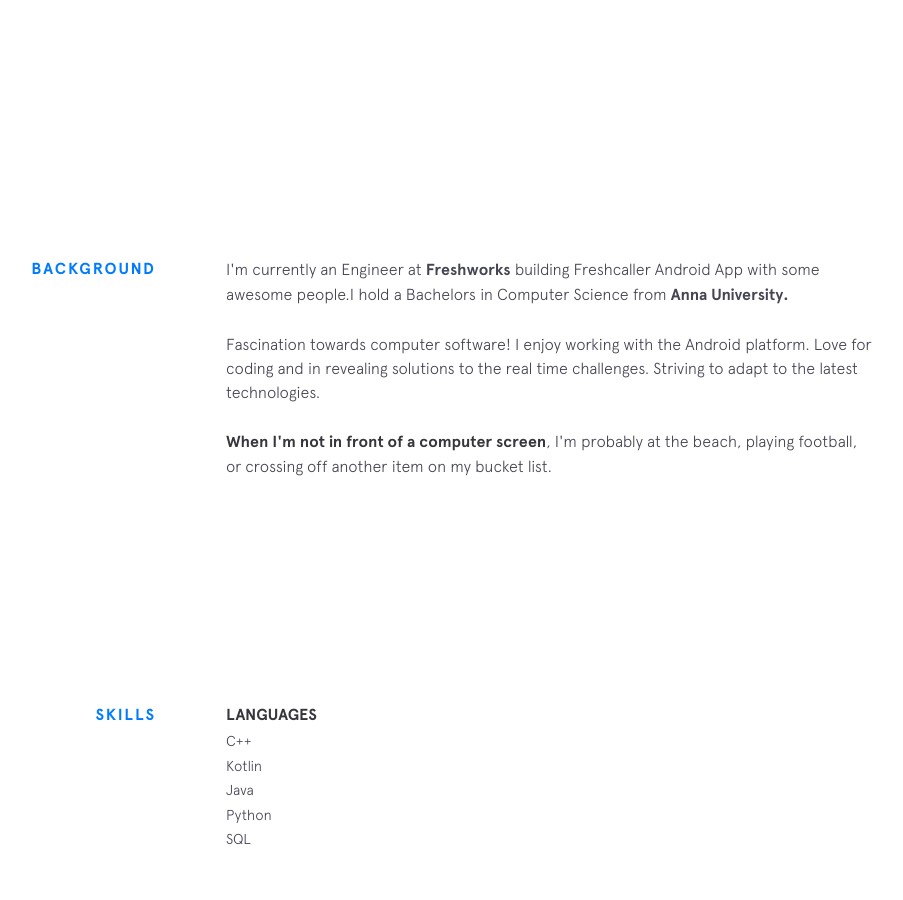
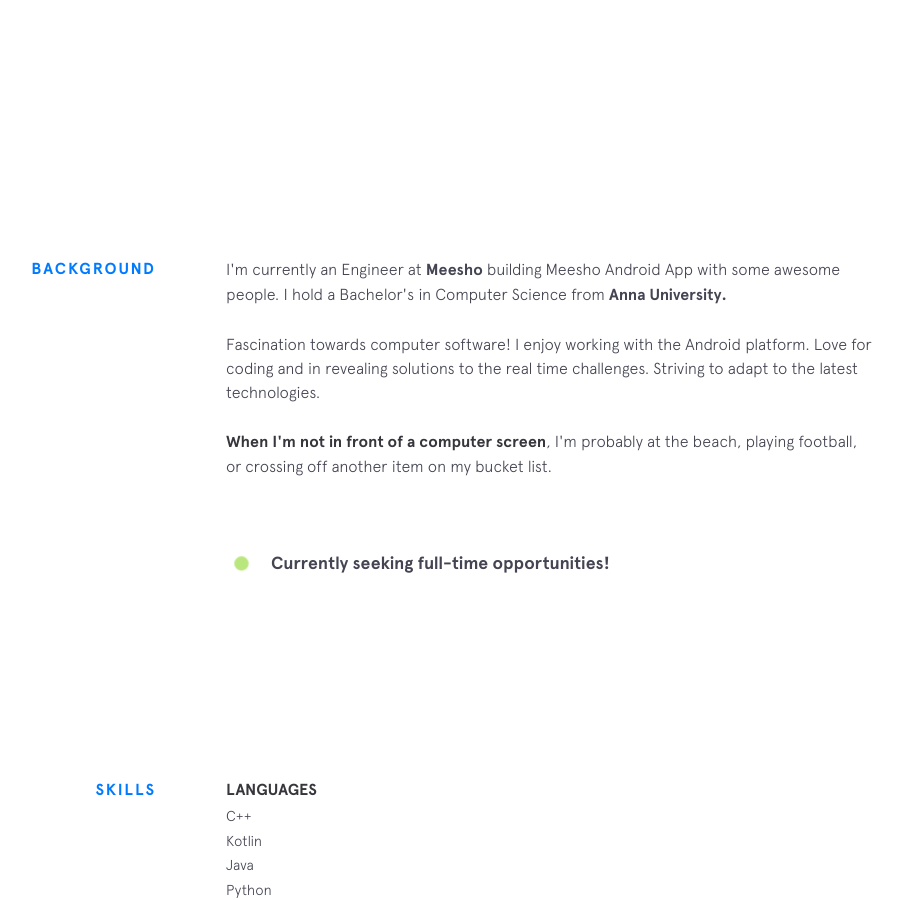
Before and after one commit to Arunm619/arunm619.github.io, a Jekyll site: the page built from index.html, in a window 1280 px wide and 900 px high, scrolled down 743 px. Shown: the whole window, without its empty margins (224-1127 px from the left). Built offline with Jekyll 4.4.1, drawn with Linux system fonts in a browser that asks for light colours; nearby versions of some CDN libraries.

Commit message:
Update employer deets

```diff
--- a/_includes/background.html
+++ b/_includes/background.html
@@ -3,7 +3,7 @@
   <div class="section__content">
     <p>
       I'm currently an Engineer at
-      <a class="underline-link" href="https://www.freshworks.com/" target="_blank">Freshworks</a> building Freshcaller Android App with some awesome people.I hold a Bachelors in Computer Science from
+      <a class="underline-link" href="https://www.meesho.com/" target="_blank">Meesho</a> building Meesho Android App with some awesome people. I hold a Bachelor's in Computer Science from
       <a class="underline-link" href="https://www.annauniv.edu/" target="_blank">Anna University.</a>
     </p>
 
@@ -12,13 +12,12 @@
       I enjoy working with the Android platform.
       Love for coding and in revealing solutions to the real time challenges.
       Striving to adapt to the latest technologies.
-
     </p>
     <p>
       <strong>When I'm not in front of a computer screen</strong>, I'm probably at the beach, playing football,
       or crossing off another item on my bucket list.
     </p>
 
-<!--     {% include employment-status.html %}-->
+     {% include employment-status.html %}
   </div>
 </section>
```
